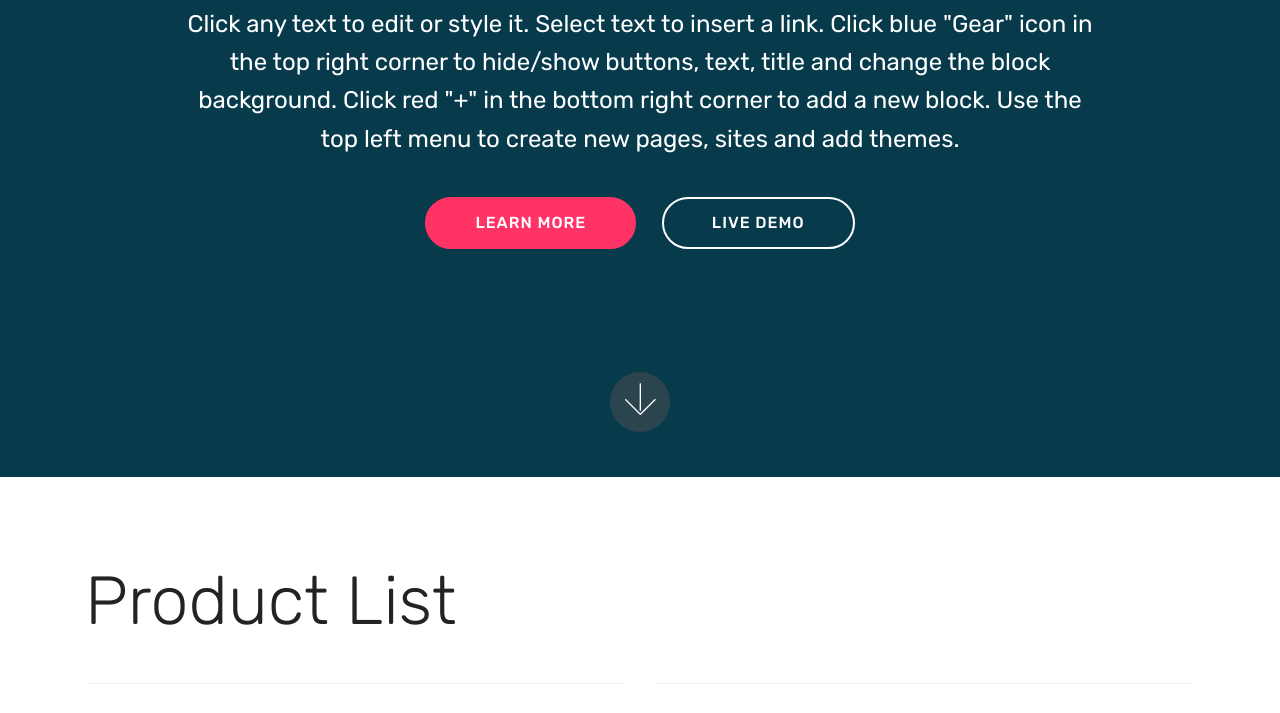
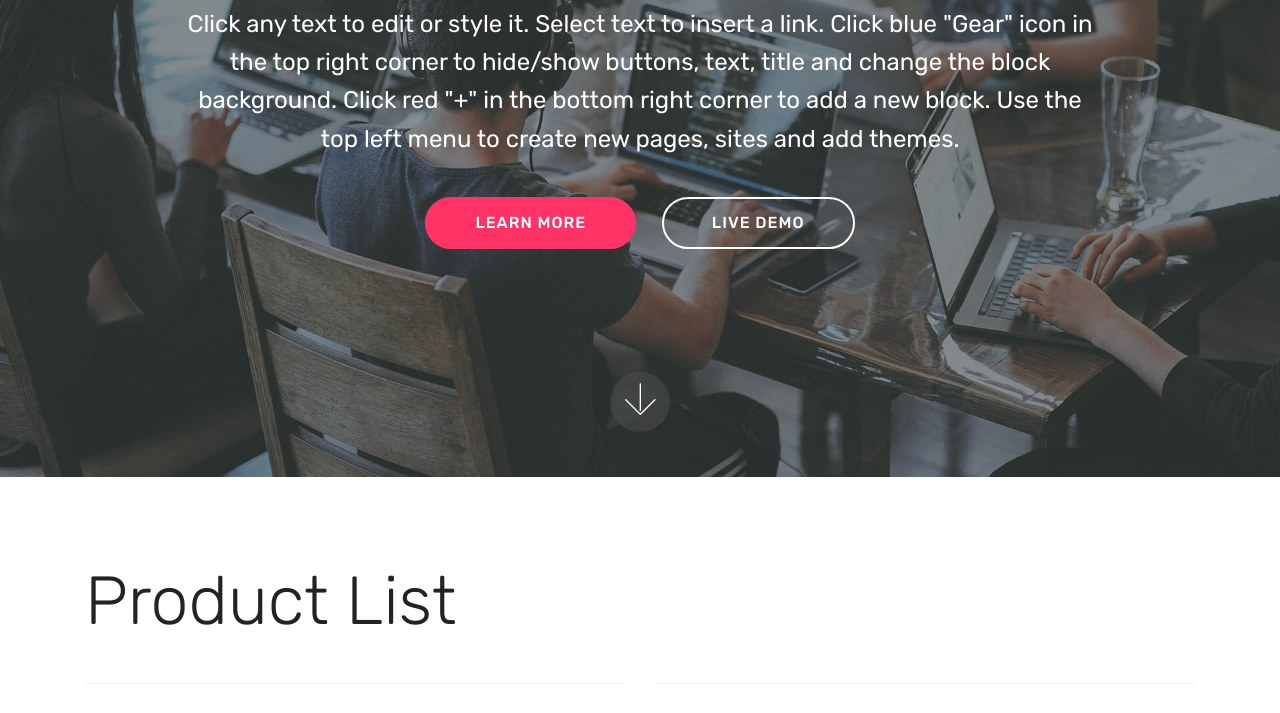
Before and after one commit to BiMAP-ELK/web1, a plain HTML site: page index.html in a window 1280 px wide. Shown: the part 323-1036 px from the top of the page. Drawn offline with Linux system fonts and the light colour scheme; files whose address does not match are found by name.

Commit message:
create github pages

```diff
--- a/assets/mobirise/css/mbr-additional.css
+++ b/assets/mobirise/css/mbr-additional.css
@@ -1775,7 +1775,7 @@ body {
   color: #c1c1c1 !important;
 }
 .cid-qTkA127IK8 {
-  background-color: #073b4c;
+  background-image: url("../../../assets/images/background4.jpg");
 }
 .cid-rmVY3JttOm {
   padding-top: 90px;
--- a/index.html
+++ b/index.html
@@ -67,11 +67,11 @@
     </nav>
 </section>
 
-<section class="engine"><a href="https://mobirise.info/m">site design templates</a></section><section class="cid-qTkA127IK8 mbr-fullscreen" id="header2-1">
+<section class="engine"><a href="https://mobirise.info/n">free simple website templates</a></section><section class="cid-qTkA127IK8 mbr-fullscreen mbr-parallax-background" id="header2-1">
 
 
 
-
+    <div class="mbr-overlay" style="opacity: 0.5; background-color: rgb(70, 80, 82);"></div>
 
     <div class="container align-center">
         <div class="row justify-content-md-center">
```
Also changed, not shown: assets/images/background4.jpg (added), 1 other file.
